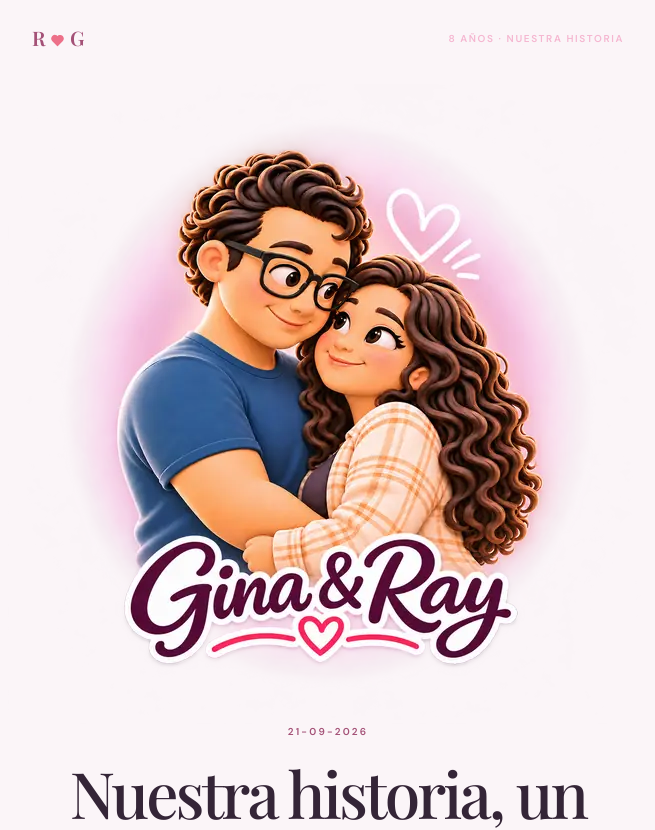
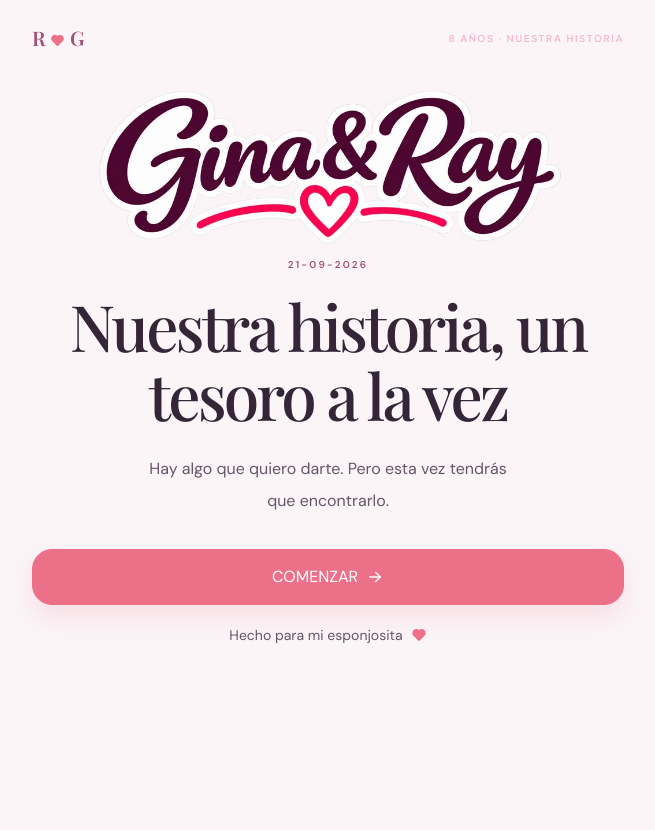
Before and after one commit to raymundo-salazar/our-history, a React (Vite) app: page / in a window 1280 px wide. Shown: the top 830 px of the page, without its empty margins (312-967 px from the left). After the commit the page ends 800 px from the top, so only its background shows below. Built offline with nearby package versions, Linux system fonts and the light colour scheme.

Commit message:
feat(ui): replace cover artwork with optimized logo

```diff
--- a/src/pages/CoverPage/index.tsx
+++ b/src/pages/CoverPage/index.tsx
@@ -11,11 +11,11 @@ export const CoverPage = () => {
 	return (
 		<JourneyTemplate>
 			<img
-				className="relative left-1/2 block aspect-square w-screen max-w-[640px] -translate-x-1/2 object-contain"
-				src="/assets/pareja-rg.webp"
-				alt="Gina y Ray juntos, con un corazón"
-				width="640"
-				height="640"
+				className="mx-auto block h-auto w-[min(78vw,520px)] object-contain"
+				src="/assets/gina-ray-logo.webp"
+				alt="Logo de Gina y Ray con un corazón"
+				width="900"
+				height="300"
 				fetchPriority="high"
 			/>
 			<div className="text-center text-[10px] font-bold uppercase tracking-[.22em] text-plum">
```
Also changed, not shown: public/assets/gina-ray-logo.webp (added).
